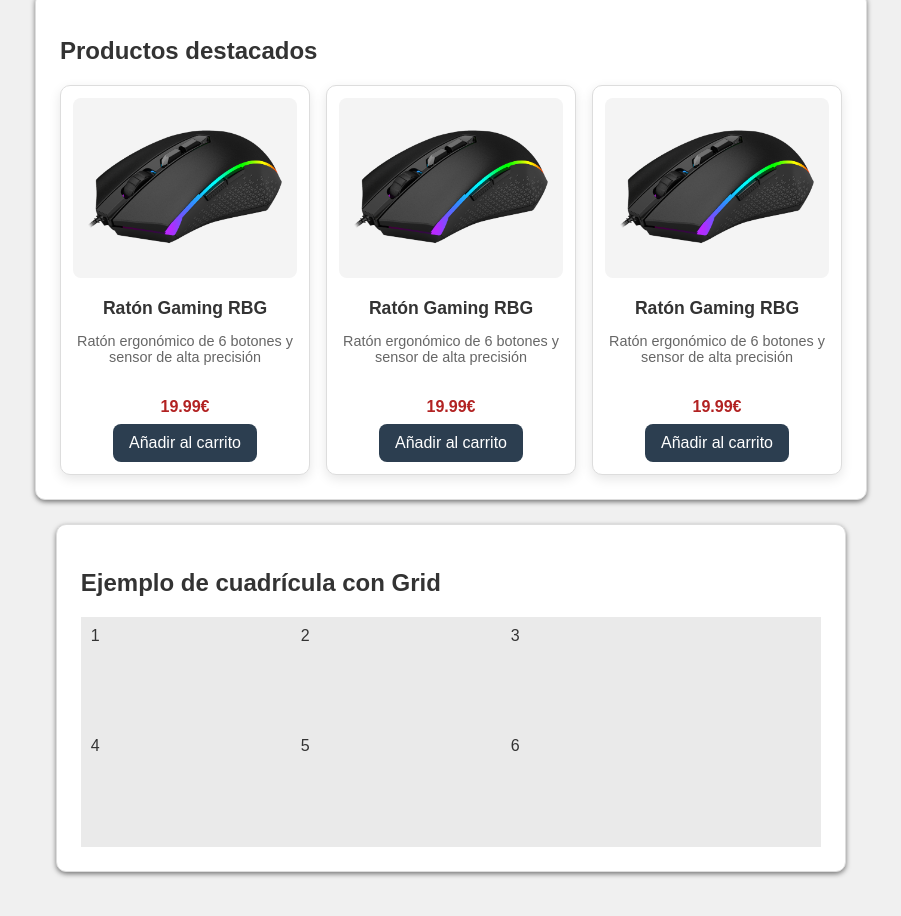
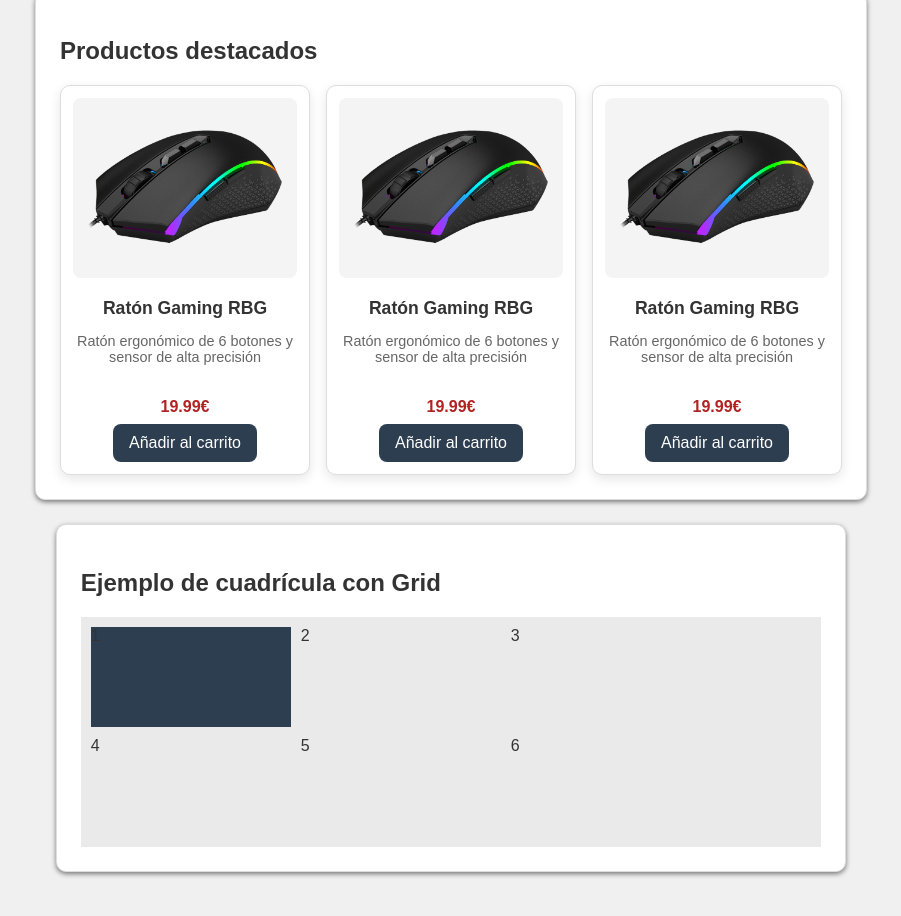
Before and after one commit to asanmun1905/LMSGI, a plain HTML site: page Tema 2/pages/tienda.html in a window 1280 px wide. Shown: the part 240-1156 px from the top of the page, without its empty margins (189-1090 px from the left). Drawn offline with Linux system fonts and the light colour scheme.

Commit message:
tonteria

```diff
--- a/Tema 2/estilos.css
+++ b/Tema 2/estilos.css
@@ -292,6 +292,6 @@ Explicación:
     padding: 10px;
 }
 
-.contenedor-grid:nth-child(1) {
+.item-grid:nth-child(1) {
     background-color: #2c3e50;
 }
```
